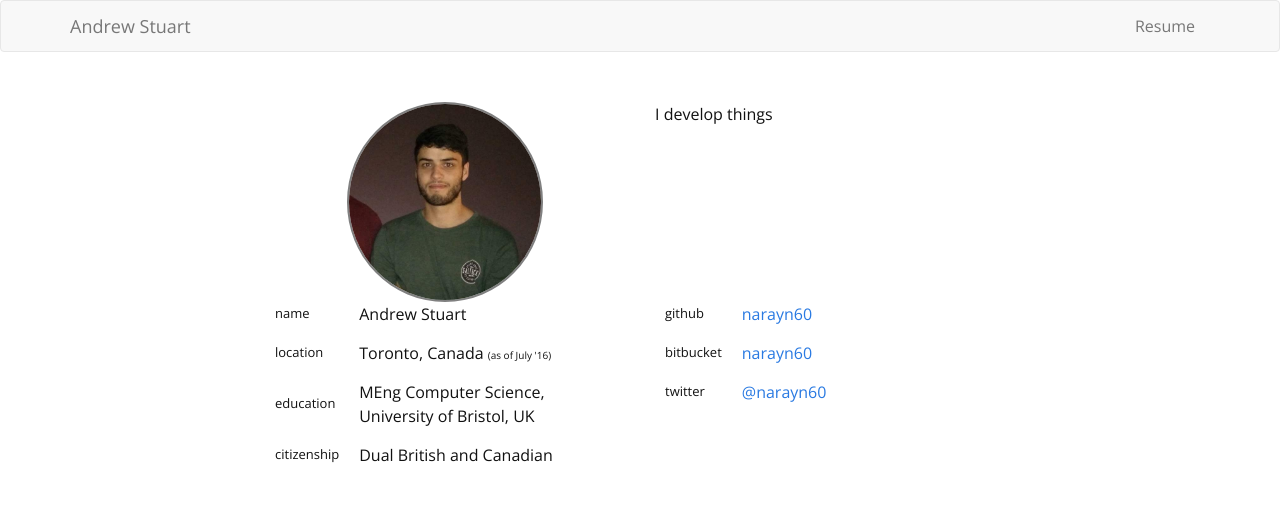
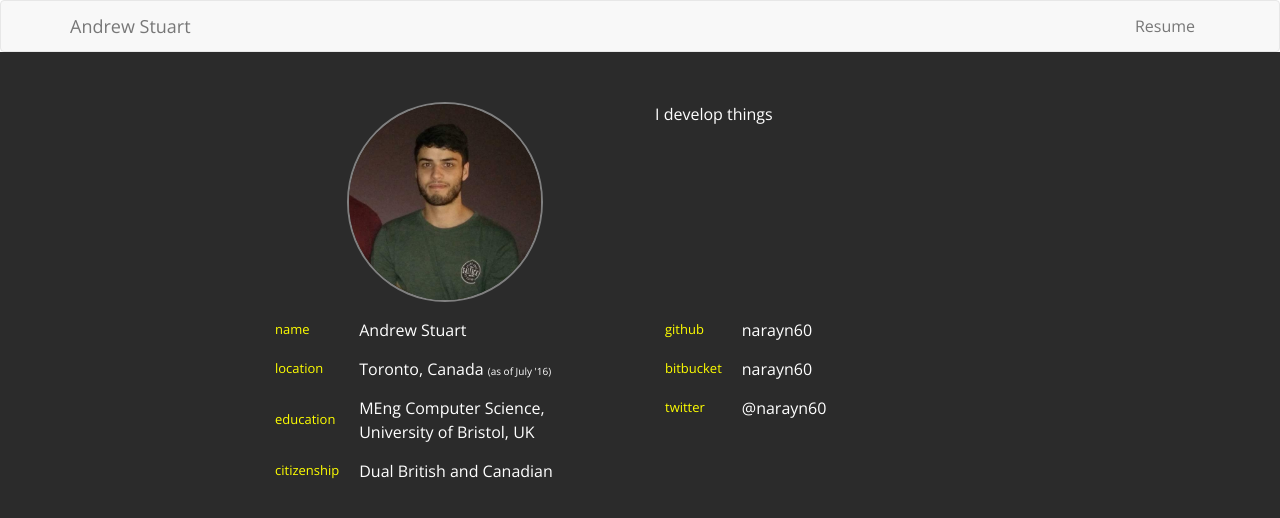
Before and after one commit to narayn60/narayn60.github.io, a Jekyll site: the page built from index.html, in a window 1280 px wide. Shown: the top 518 px of the page. Built offline with Jekyll 4.4.1, drawn with Linux system fonts in a browser that asks for light colours; nearby versions of some CDN libraries.

Commit message:
Changed background

```diff
--- a/_sass/_layout.scss
+++ b/_sass/_layout.scss
@@ -263,8 +263,23 @@
 
 .link-description {
   font-size: 13px;
+  color: yellow;
 }
 
 .sub-text {
   font-size: 10px;
 }
+
+.home-header {
+  margin-bottom: 16px;
+}
+
+.link {
+  cursor: pointer;
+  color: white;
+
+  &:link, &:visited,
+  &:hover, &:focus {
+             color: white;
+           }
+}
--- a/css/main.scss
+++ b/css/main.scss
@@ -14,8 +14,8 @@ $base-line-height: 1.5;
 
 $spacing-unit:     30px;
 
-$text-color:       #111;
-$background-color: #ffffff;
+$text-color:       white;
+$background-color: #2b2b2b;
 $brand-color:      #2a7ae2;
 
 $grey-color:       #828282;
--- a/index.html
+++ b/index.html
@@ -21,7 +21,7 @@ links:
 ---
 
 <div class="home">
-  <div class="row">
+  <div class="row home-header">
     <div class="col-md-4 col-md-offset-2 col-xs-12">
       <img class="home-pic img-responsive center-block" src="/assets/images/main.jpg"/>
     </div>
@@ -29,6 +29,7 @@ links:
       {{ page.personal_description }}
     </div>
   </div>
+
   <div class="row">
     <div class="col-md-4 col-md-offset-2">
       <table class="detail-table">
@@ -52,7 +53,7 @@ links:
           </td>
           <td>
             <p>
-             <a style="cursor:pointer" href="{{ link.link }}">{{ link.username }}</a>
+             <a class="link" href="{{ link.link }}">{{ link.username }}</a>
             </p>
           </td>
         </tr>
```
